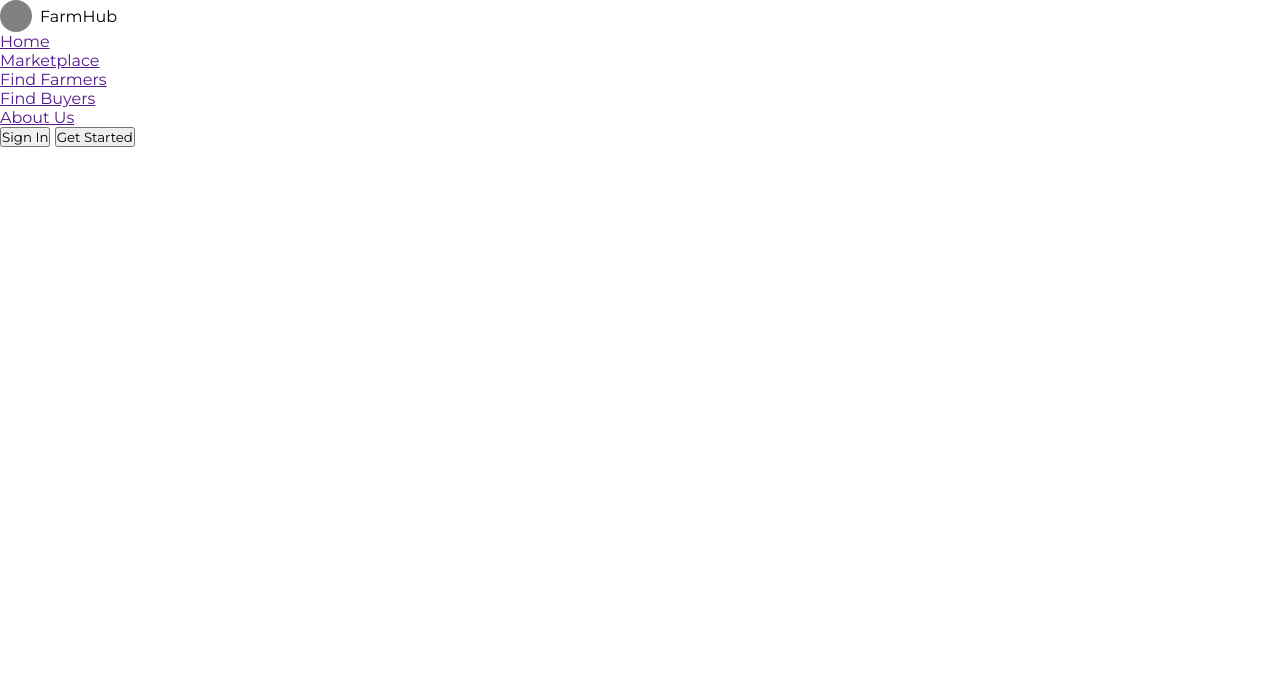
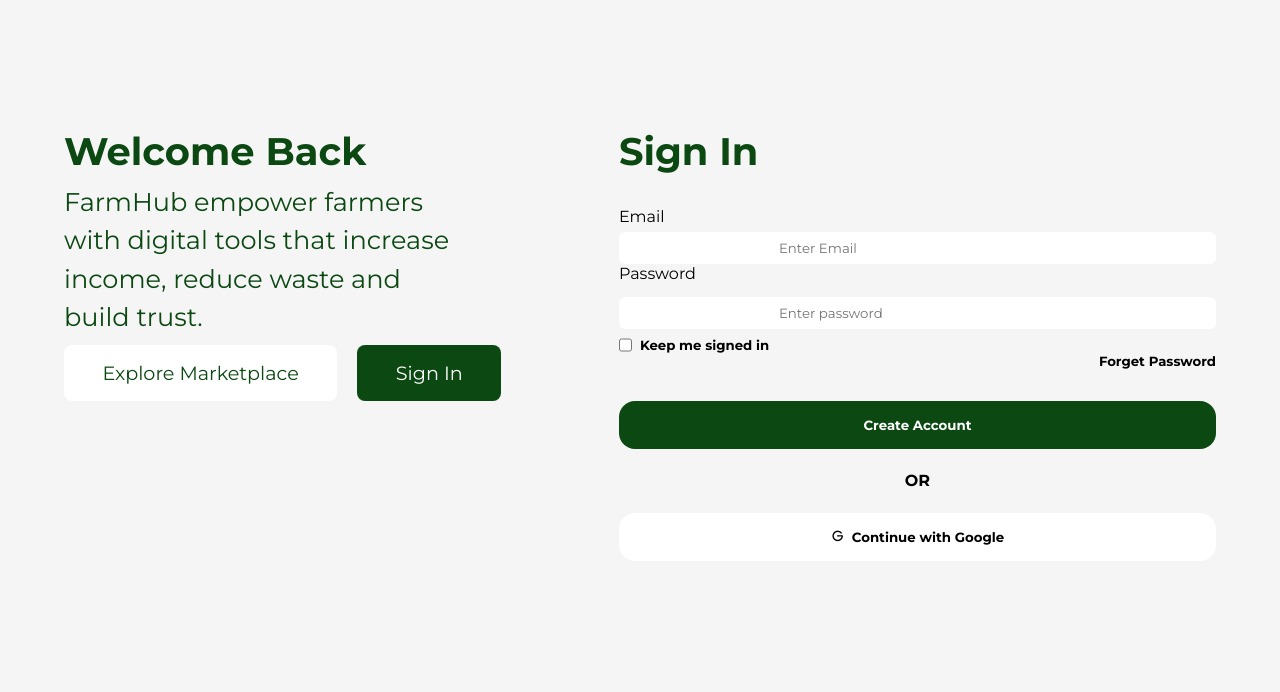
Before and after one commit to 0kesam/group-13-capstone-project, a plain HTML site: page Capstone Project/sign-in.html in a window 1280 px wide. Drawn offline with nearby package versions, Linux system fonts and the light colour scheme.

Commit message:
Add group-13-capstone-project folder contents

```diff
--- a/Capstone Project/sign-in.css
+++ b/Capstone Project/sign-in.css
@@ -4,7 +4,7 @@
     box-sizing: border-box;
     font-family: "Montserrat", sans-serif;
 }
-
+/*
 .header-logo-icon{
     width: 2rem;
     height: 2rem;
@@ -16,4 +16,121 @@
     display: flex;
     gap: 8px;
     align-items: center;
+} */
+
+body{
+    background: whitesmoke;
 }
+.html{
+    font-size: 62.5%;
+}
+.main-page{
+    padding: 8rem 4rem;
+    display: flex;
+    justify-content: space-between;
+}
+
+.heading{
+    font-size: 2.4rem;
+    color: #0B4812;
+}
+
+.paragraph{
+    font-size: 1.6rem;
+    color: #0B4812;
+    line-height: 2.4rem;
+}
+
+.welcome-back{
+    display: flex;
+    flex-direction: column;
+    gap: 8px;
+}
+
+.btn{
+    padding: 1rem 2.4rem;
+    border: none;
+    border-radius: 8px;
+}
+
+.explore-btn{
+    background-color: #fff;
+    color: #0B4812;
+    font-size: 1.2rem;
+}
+
+.sign-in-btn{
+    background-color: #0B4812;
+    color: #fff;
+    font-size: 1.2rem;
+    margin-left: 1rem;
+}
+
+.sign-in{
+    display: flex;
+    flex-direction: column;
+    margin-left: 4rem;
+}
+
+.sign-in-form{
+    margin: 2rem 0;
+    display: flex;
+    flex-direction: column;
+}
+
+#email,#password{
+    width: 100%;
+    padding: 8px 10rem;
+    border-radius: 6px;
+    border: none;
+}
+
+label{
+    margin-bottom: 6px;
+}
+#password {
+    margin: 8px 0;
+}
+.check-box{
+    display: flex;
+    gap: 8px;
+}
+/* #checkbox{
+    border: 1px solid black;
+} */
+
+#forget-password{
+    margin-left: 30rem;
+}
+.sign-in-buttons{
+    display: flex;
+    flex-direction: column;
+    gap: 1.4rem;
+    text-align: center;
+     font-weight: 700;
+}
+.create-btn,.continue-btn{
+    width: 100%;
+    padding: 1rem 4rem;
+    border-radius: 1rem;
+    border: none;
+     font-weight: 700;
+}
+
+.create-btn{
+    background-color: #0B4812;
+    color: #fff;
+
+}
+.continue-btn{
+    background-color: #fff;
+
+}
+a{
+    text-decoration: none;
+    color: black;
+}
+.logo{
+     font-weight: 700;
+     margin-right: 4px;
+}
--- a/Capstone Project/sign-in.html
+++ b/Capstone Project/sign-in.html
@@ -4,13 +4,18 @@
     <meta charset="UTF-8">
     <meta name="viewport" content="width=device-width, initial-scale=1.0">
     <title>SIGN-IN PAGE</title>
+    <link
+      rel="stylesheet"
+      type="text/css"
+      href="https://cdn.jsdelivr.net/npm/@phosphor-icons/web@2.1.1/src/regular/style.css"
+    />
     <link rel="preconnect" href="https://fonts.googleapis.com">
     <link rel="preconnect" href="https://fonts.gstatic.com" crossorigin>
     <link href="https://fonts.googleapis.com/css2?family=Montserrat:ital,wght@0,100..900;1,100..900&display=swap" rel="stylesheet">
     <link rel="stylesheet" href="sign-in.css">
 </head>
 <body>
-    <header class="header">
+    <!-- <header class="header">
         <div class="header-logo">
             <div class="header-logo-icon"></div>
             <div class="header-logo-title">FarmHub</div>
@@ -30,6 +35,47 @@
             <button class="btn-sign-in btn">Sign In</button>
             <button class="btn-get-started btn">Get Started</button>
         </div>
-    </header>
+    </header> -->
+
+    <section class="main-page">
+        <div class="welcome-back">
+            <h1 class="heading">Welcome Back</h1>
+            <p class="paragraph">FarmHub empower farmers<br> with digital tools that
+                 increase<br> income, reduce waste and <br>build trust.</p>
+
+                 <div class="welcome-back-buttons">
+                    <button class="explore-btn btn">Explore Marketplace</button>
+                    <button class="sign-in-btn btn">Sign In</button>
+                 </div>
+        </div>
+
+        <div class="sign-in">
+            <h1 class="heading">Sign In</h1>
+
+            <form class="sign-in-form">
+                <label for="email">Email</label>
+                <input type="email" id="email" placeholder="Enter Email">
+
+                <label for="password">Password</label>
+                <input type="password" id="password" placeholder="Enter password">
+
+                <div class="check-box">
+                    <input type="checkbox" id="checkbox">
+                    <h5>Keep me signed in</h5>
+                </div>
+                <h5 id="forget-password">Forget Password</h5>
+            </form>
+
+            <div class="sign-in-buttons">
+                <button class="create-btn">Create Account</button>
+                <p>OR</p>
+                <button class="continue-btn">
+                    <i class="ph ph-google-logo logo"></i>
+                    <!-- i don't know if it's the right link  -->
+                    <a href="https://www.google.com" target="blank">Continue with Google</a>
+                </button>
+            </div>
+        </div>
+    </section>
 </body>
 </html>
```
Also changed, not shown: 1 other file.
